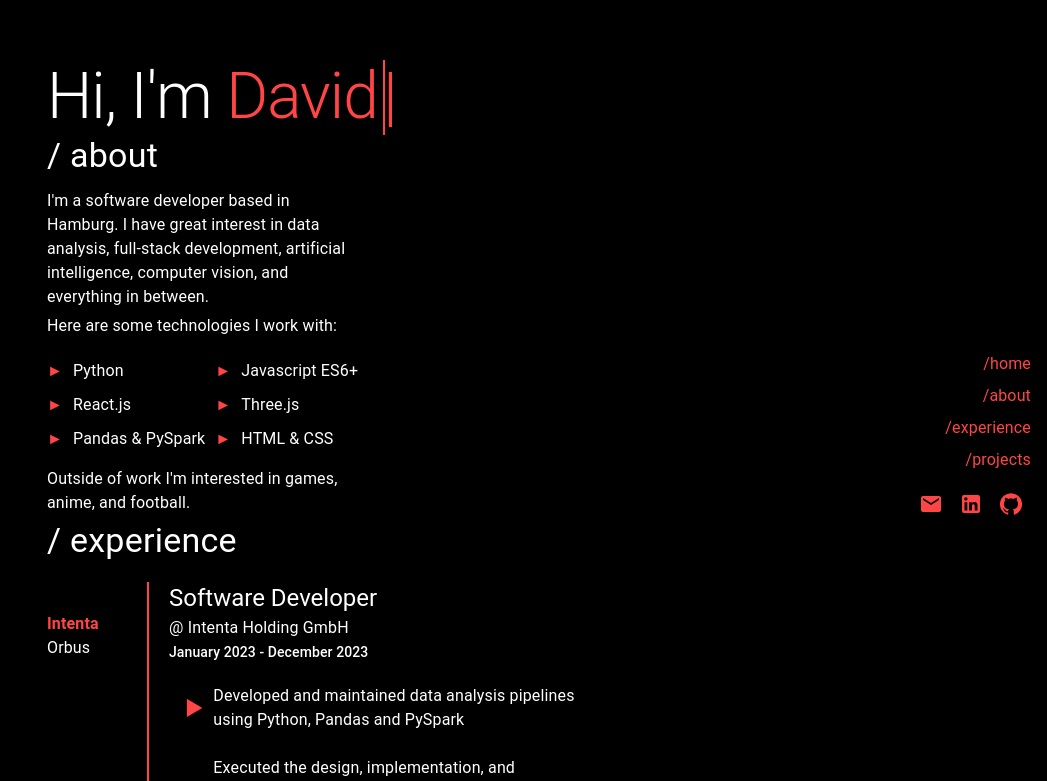
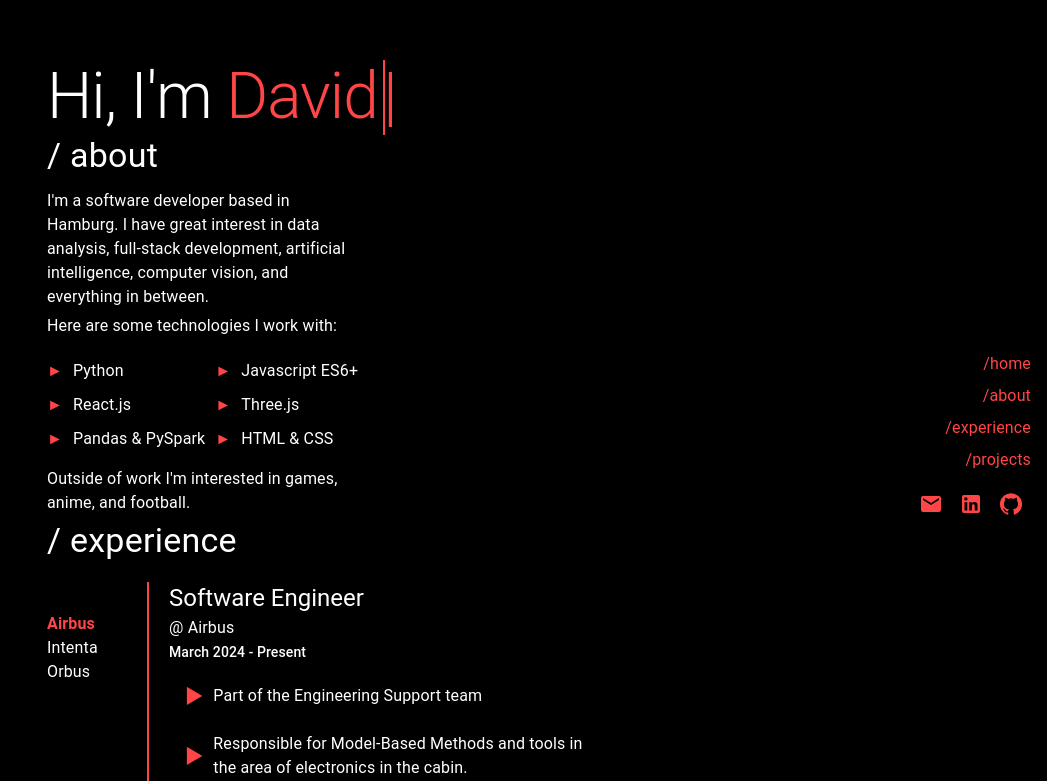
Before and after one commit to OkeahDavid/David, a React (Create React App) app: page / in a window 1280 px wide. Shown: the part 160-941 px from the top of the page, without its empty margins (233-1280 px from the left). Built offline with nearby package versions, Linux system fonts and the light colour scheme.

Commit message:
Update Experience.js
added most recent experience

```diff
--- a/src/components/Experience.js
+++ b/src/components/Experience.js
@@ -5,8 +5,18 @@ import '../styles/Experience.css';
 const Experience = () => {
   const experiences = [
     {
+      shortName: "Airbus", // Add short name
+      title: "Software Engineer",
+      company: "Airbus",
+      duration: "March 2024 - Present",
+      responsibilities: [
+        "Part of the Engineering Support team",
+        "Responsible for Model-Based Methods and tools in the area of electronics in the cabin.",
+      ],
+    },
+    {
       shortName: "Intenta", // Add short name
-      title: "Software Developer",
+      title: "Software Engineer",
       company: "Intenta Holding GmbH",
       duration: "January 2023 - December 2023",
       responsibilities: [
```
